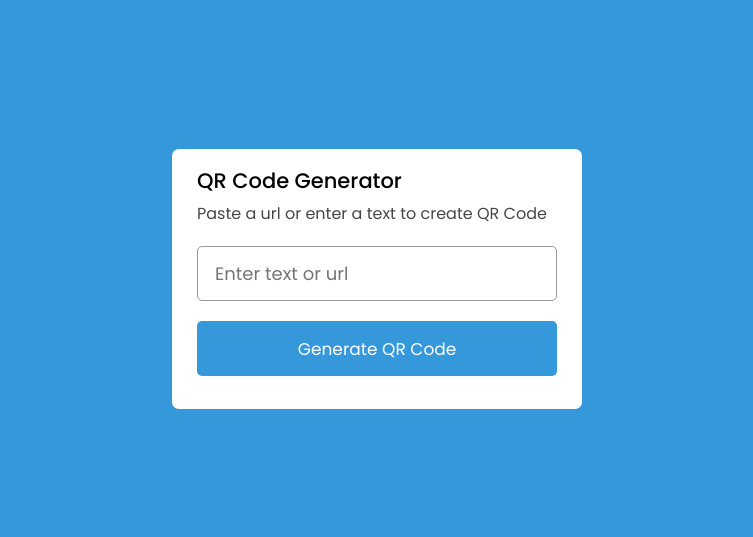
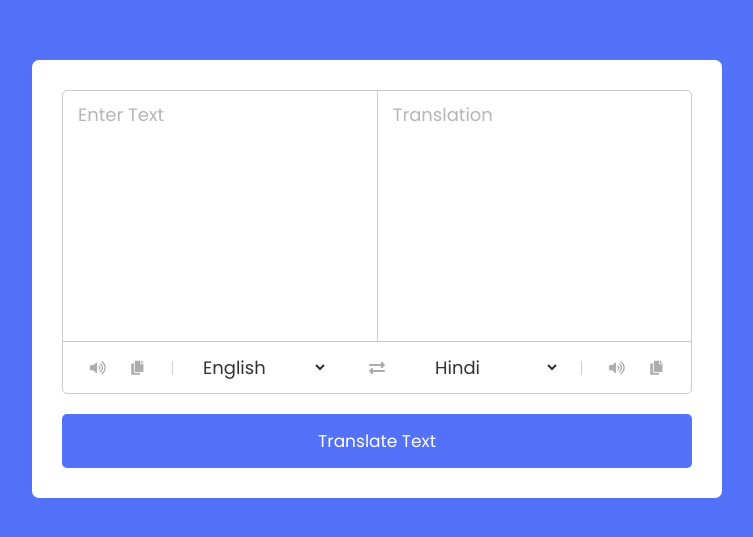
Before and after one commit to frontendabhi33/Loader-in-HTML-CSS, a plain HTML site: page index.html in a window 1280 px wide. Shown: the part 121-658 px from the top of the page, without its empty margins (263-1016 px from the left). Drawn offline with Linux system fonts and the light colour scheme.

Commit message:
first commit

```diff
--- /dev/null
+++ b/countries.js
@@ -0,0 +1,99 @@
+const countries = {
+    "am-ET": "Amharic",
+    "ar-SA": "Arabic",
+    "be-BY": "Bielarus",
+    "bem-ZM": "Bemba",
+    "bi-VU": "Bislama",
+    "bjs-BB": "Bajan",
+    "bn-IN": "Bengali",
+    "bo-CN": "Tibetan",
+    "br-FR": "Breton",
+    "bs-BA": "Bosnian",
+    "ca-ES": "Catalan",
+    "cop-EG": "Coptic",
+    "cs-CZ": "Czech",
+    "cy-GB": "Welsh",
+    "da-DK": "Danish",
+    "dz-BT": "Dzongkha",
+    "de-DE": "German",
+    "dv-MV": "Maldivian",
+    "el-GR": "Greek",
+    "en-GB": "English",
+    "es-ES": "Spanish",
+    "et-EE": "Estonian",
+    "eu-ES": "Basque",
+    "fa-IR": "Persian",
+    "fi-FI": "Finnish",
+    "fn-FNG": "Fanagalo",
+    "fo-FO": "Faroese",
+    "fr-FR": "French",
+    "gl-ES": "Galician",
+    "gu-IN": "Gujarati",
+    "ha-NE": "Hausa",
+    "he-IL": "Hebrew",
+    "hi-IN": "Hindi",
+    "hr-HR": "Croatian",
+    "hu-HU": "Hungarian",
+    "id-ID": "Indonesian",
+    "is-IS": "Icelandic",
+    "it-IT": "Italian",
+    "ja-JP": "Japanese",
+    "kk-KZ": "Kazakh",
+    "km-KM": "Khmer",
+    "kn-IN": "Kannada",
+    "ko-KR": "Korean",
+    "ku-TR": "Kurdish",
+    "ky-KG": "Kyrgyz",
+    "la-VA": "Latin",
+    "lo-LA": "Lao",
+    "lv-LV": "Latvian",
+    "men-SL": "Mende",
+    "mg-MG": "Malagasy",
+    "mi-NZ": "Maori",
+    "ms-MY": "Malay",
+    "mt-MT": "Maltese",
+    "my-MM": "Burmese",
+    "ne-NP": "Nepali",
+    "niu-NU": "Niuean",
+    "nl-NL": "Dutch",
+    "no-NO": "Norwegian",
+    "ny-MW": "Nyanja",
+    "ur-PK": "Pakistani",
+    "pau-PW": "Palauan",
+    "pa-IN": "Panjabi",
+    "ps-PK": "Pashto",
+    "pis-SB": "Pijin",
+    "pl-PL": "Polish",
+    "pt-PT": "Portuguese",
+    "rn-BI": "Kirundi",
+    "ro-RO": "Romanian",
+    "ru-RU": "Russian",
+    "sg-CF": "Sango",
+    "si-LK": "Sinhala",
+    "sk-SK": "Slovak",
+    "sm-WS": "Samoan",
+    "sn-ZW": "Shona",
+    "so-SO": "Somali",
+    "sq-AL": "Albanian",
+    "sr-RS": "Serbian",
+    "sv-SE": "Swedish",
+    "sw-SZ": "Swahili",
+    "ta-LK": "Tamil",
+    "te-IN": "Telugu",
+    "tet-TL": "Tetum",
+    "tg-TJ": "Tajik",
+    "th-TH": "Thai",
+    "ti-TI": "Tigrinya",
+    "tk-TM": "Turkmen",
+    "tl-PH": "Tagalog",
+    "tn-BW": "Tswana",
+    "to-TO": "Tongan",
+    "tr-TR": "Turkish",
+    "uk-UA": "Ukrainian",
+    "uz-UZ": "Uzbek",
+    "vi-VN": "Vietnamese",
+    "wo-SN": "Wolof",
+    "xh-ZA": "Xhosa",
+    "yi-YD": "Yiddish",
+    "zu-ZA": "Zulu"
+}
--- a/index.html
+++ b/index.html
@@ -11,21 +11,37 @@
 </head>
 
 <body>
+
+   <div class="container">
     <div class="wrapper">
-        <header>
-            <h1>QR Code Generator</h1>
-            <p>Paste a url or enter a text to create QR Code</p>
-        </header>
-        <div class="form">
-            <input type="text" placeholder="Enter text or url">
-            <button>Generate QR Code</button>
+        <div class="text-input">
+            <textarea class="from-text" placeholder="Enter Text"></textarea>
+            <textarea class="to-text" placeholder="Translation" readonly disabled></textarea>
         </div>
-        <div class="qr-code">
-            <img src="" alt="qr-code">
-        </div>
+        <ul class="controls">
+            <li class="row from">
+                <div class="icons">
+                    <i id="from" class="fas fa-volume-up"></i>
+                    <i id="from" class="fas fa-copy"></i>
+                </div>
+                <select></select>
+            </li>
+            <li class="exchange"><i class="fas fa-exchange-alt"></i></li>
+            <li class="row to">
+                <select></select>
+                <div class="icons">
+                    <i id="to" class="fas fa-volume-up"></i>
+                    <i id="to" class="fas fa-copy"></i>
+                </div>
+            </li>
+        </ul>
     </div>
+    <button>Translate Text</button>
+   </div>
+
 
 </body>
+<script src="/countries.js"></script>
 <script src="/index.js"></script>
 
 </html>
--- a/index.js
+++ b/index.js
@@ -1,23 +1,65 @@
-const wrapper = document.querySelector(".wrapper"),
-qrInput = wrapper.querySelector(".form input"),
-generateBtn = wrapper.querySelector(".form button"),
-qrImg = wrapper.querySelector(".qr-code img")
+const fromText = document.querySelector(".from-text"),
+toText = document.querySelector(".to-text"),
+selectTag = document.querySelectorAll("select"),
+exchangeIcon = document.querySelector(".exchange")
+translateBtn = document.querySelector("button"),
+icons = document.querySelectorAll(".row i");
 
-generateBtn.addEventListener("click", () => {
-    let qrValue = qrInput.value;
-    if(!qrValue) return;
-    generateBtn.innerText = "Generating QR Code..."
-    qrImg.src = `https://api.qrserver.com/v1/create-qr-code/?size=170x170&data=${qrValue}`
-    qrImg.addEventListener("load", () => {
-        wrapper.classList.add("active");
-    generateBtn.innerText = "Generate QR Code"
 
+
+selectTag.forEach((tag,id) => {
+    for(const country_code in countries) {
+        let selected;
+        if(id == 0 && country_code == "en-GB"){
+            selected = "selected"
+        } else if(id == 1 && country_code == "hi-IN") {
+            selected = "selected"
+        }
+        let option = `<option value="${country_code}" ${selected}>${countries[country_code]}</option>`
+        tag.insertAdjacentHTML("beforeend", option)
+    }
+})
+
+exchangeIcon.addEventListener("click", () => {
+    let tempText = fromText.value,
+    tempLang = selectTag[0].value
+    fromText.value = toText.value;
+    selectTag[0].value = selectTag[1].value;
+    selectTag[1].value = tempLang
+    toText.value = tempText
+})
+
+translateBtn.addEventListener("click", () => {
+   let text = fromText.value,
+   translateFrom = selectTag[0].value,
+   translateTo = selectTag[1].value
+   if(!text) return;
+   toText.setAttribute("placeholder", "Translating...")
+   let apiUrl = `https://api.mymemory.translated.net/get?q=${text}!&langpair=${translateFrom}|${translateTo}`;
+   fetch(apiUrl).then(res => res.json()).then(data => {
+    console.log(data)
+      toText.value = data.responseData.translatedText;
+   })
+})
+
+icons.forEach(icon => {
+    icon.addEventListener("click", ({target}) => {
+       if(target.classList.contains("fa-copy")){
+         if(target.id == "from") {
+            navigator.clipboard.writeText(fromText.value)
+         } else {
+            navigator.clipboard.writeText(toText.value)
+         }
+       } else {
+        let utterance;
+        if(target.id == "from") {
+            utterance = new SpeechSynthesisUtterance(fromText.value)
+             utterance.lang = selectTag[0].value
+         } else {
+            utterance = new SpeechSynthesisUtterance(toText.value)
+             utterance.lang = selectTag[1].value
+         }
+         speechSynthesis.speak(utterance)
+       }
     })
 })
-
-qrInput.addEventListener("keyup", () => {
-    if(!qrInput.value) {
-        wrapper.classList.remove("active");
-
-    }
-})
--- a/style.css
+++ b/style.css
@@ -12,71 +12,166 @@ body{
     align-items: center;
     justify-content: center;
     min-height: 100vh;
-    background: #3498db;
+    padding: 0 10px;
+    background: #5372f9;
+}
+
+.container{
+    max-width: 690px;
+    width: 100%;
+    background: #fff;
+    padding: 30px;
+    border-radius: 7px;
+    box-shadow: 0 10px 20px rgba(0,0,0,0.01);
 }
 
 .wrapper{
-    height: 260px;
-    background-color: #fff;
-    max-width: 410px;
-    border-radius: 7px;
-    padding: 16px 25px;
-    transition: height 0.2s ease;
-}
-
-.wrapper.active{
-    height: 530px;
-}
-
-header h1{
-    font-size: 21px;
-    font-weight: 500;
-}
-
-header p{
-    color: #474747;
-    margin-top: 5px;
-    font-size: 16px;
-}
-
-.wrapper .form{
-    margin: 20px 0 25px;
-}
-
-.form :where(input, button) {
-    width: 100%;
-    height: 55px;
-    border: none;
-    outline: none;
+    border: 1px solid #ccc;
     border-radius: 5px;
 }
 
-.form input{
-    font-size: 18px;
-    padding: 0 17px;
-    border: 1px solid #999;
+.wrapper .text-input{
+    display: flex;
+    border-bottom: 1px solid #ccc;
 }
 
-.form button{
-    margin-top: 20px;
+.text-input .to-text{
+    border-radius: 0;
+    border-left: 1px solid #ccc;
+}
+
+.text-input textarea{
+    height: 250px;
+    width: 100%;
+    border: none;
+    outline: none;
+    background: none;
+    resize: none;
+    font-size: 18px;
+    padding: 10px 15px;
+    border-radius: 5px;
+}
+
+.text-input textarea::placeholder{
+    color: #b7b6b6;
+}
+
+.controls, li, .icons, .icons i{
+   display: flex;
+   align-items: center;
+   justify-content: space-between;
+}
+
+.controls{
+    list-style: none;
+    padding: 12px 15px;
+}
+
+.controls .row .icons{
+    width: 38%;
+}
+
+.controls .row .icons i{
+    width: 50px;
+    color: #adadad;
+    font-size: 14px;
+    cursor: pointer;
+    transition: transform 0.2s ease;
+    justify-content: center;
+}
+
+.controls .row.from .icons{
+    padding-right: 15px;
+    border-right: 1px solid #ccc;
+}
+
+.controls .row.to .icons{
+    padding-left: 15px;
+    border-left: 1px solid #ccc;
+  }
+
+.controls .row select{
+    color: #333;
+    border: none;
+    outline: none;
+    background: none;
+    font-size: 18px;
+    padding-left: 5px;
+}
+
+.text-input textarea::-webkit-scrollbar{
+    width: 4px;
+}
+
+.controls .row select::-webkit-scrollbar{
+    width: 8px;
+}
+
+.text-input textarea::-webkit-scrollbar-track,
+.controls .row select::-webkit-scrollbar-track{
+    background: #fff;
+}
+
+.text-input textarea::-webkit-scrollbar-thumb{
+    background: #ddd;
+    border-radius: 8px;
+}
+
+.controls .row select::-webkit-scrollbar-thumb{
+    background: #999;
+    border-radius: 8px;
+    border-right: 2px solid #ffffff;
+}
+
+.controls .exchange{
+    color: #adadad;
+    cursor: pointer;
+    font-size: 16px;
+    transition: transform 0.2s ease;
+}
+
+.controls i:active{
+    transform: scale(0.9);
+}
+
+.container button{
+    width: 100%;
+    padding: 14px;
+    outline: none;
+    border: none;
     color: #fff;
     cursor: pointer;
+    margin-top: 20px;
     font-size: 17px;
-    background-color: #3498db;
+    border-radius: 5px;
+    background: #5372f9;
 }
 
-.wrapper .qr-code{
-    padding: 33px 0;
-    display: flex;
-    align-items: center;
-    opacity: 0;
-    pointer-events: none;
-    justify-content: center;
-    border: 1px solid #ccc;
+@media (max-width: 660px) {
+    .container{
+        padding: 20px;
+    }
+    .wrapper .text-input{
+        flex-direction: column;
+    }
+    .text-input .to-text{
+        border-left: 0;
+        border-top: 1px solid #ccc;
+    }
+    .text-input textarea{
+        height: 200px;
+    }
+    .controls .row .icons{
+        display: none;
+    }
+    .container button{
+        padding: 13px;
+        font-size: 16px;
+    }
+    .controls .row select{
+        font-size: 16px;
+    }
+    .controls .exchange{
+        font-size: 14px;
+    }
 }
-
-.wrapper.active .qr-code{
-    opacity: 1;
-    pointer-events: auto;
-    transition: opacity 0.5s 0.05s ease;
-}
```
Also changed, not shown: png-transparent-qr-code-information-qr-code-android-qrcode-text-rectangle-monochrome-thumbnail.png (deleted).
